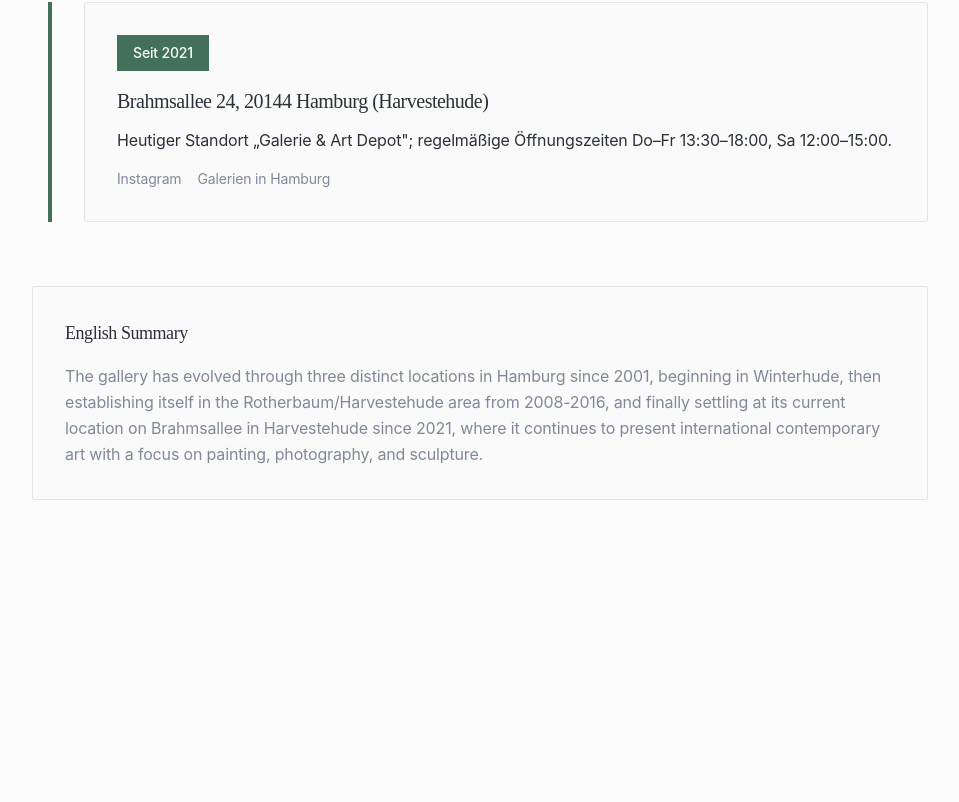
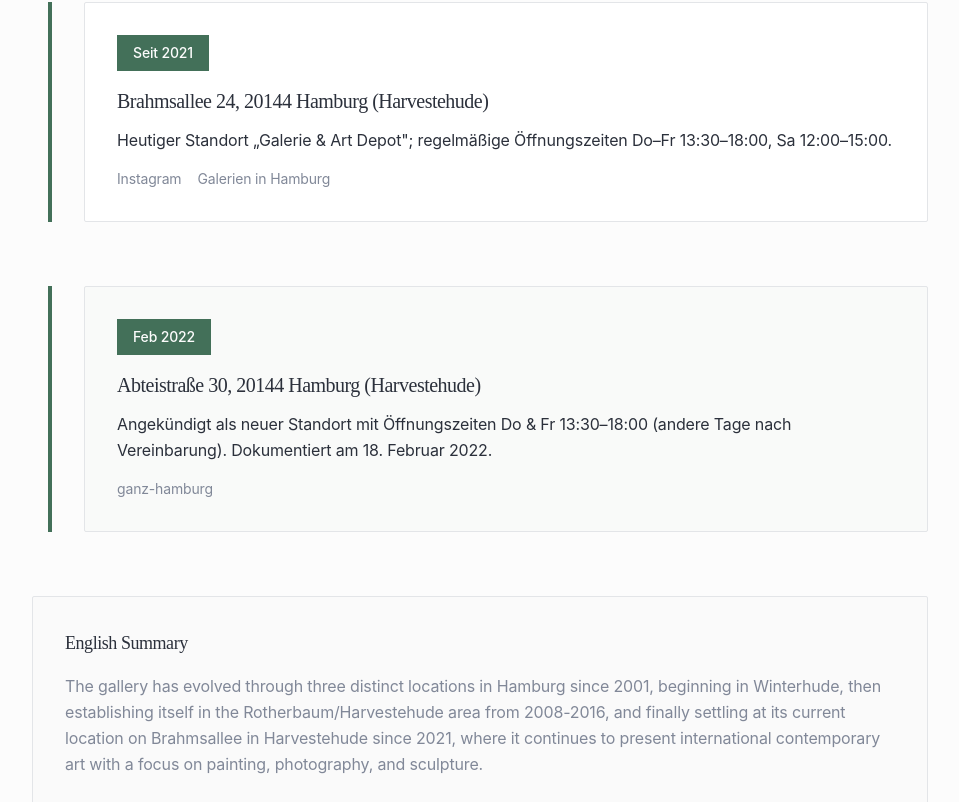
Before and after one commit to Nitro05glycerin/anne-moerchen-galerie, a React (Vite) app: page /geschichte in a window 1280 px wide. Shown: the part 2663-3465 px from the top of the page, without its empty margins (160-1119 px from the left). Before the commit the page ends 3259 px from the top, so only its background shows below. Built offline with nearby package versions, Linux system fonts and the light colour scheme; the HTML template or start-up script is replaced by a standard one.

Commit message:
Update history page

```diff
--- a/src/pages/Geschichte.tsx
+++ b/src/pages/Geschichte.tsx
@@ -115,7 +115,7 @@ const Geschichte = () => {
 
               {/* Seit 2021 */}
               <div className="border-l-4 border-primary pl-8 ml-4">
-                <div className="gallery-card p-8 bg-accent/20">
+                <div className="gallery-card p-8">
                   <div className="flex items-center mb-4">
                     <div className="bg-primary text-primary-foreground px-4 py-2 text-sm font-medium">
                       Seit 2021
@@ -130,6 +130,27 @@ const Geschichte = () => {
                   <div className="flex space-x-4 text-sm text-muted-foreground">
                     <span>Instagram</span>
                     <span>Galerien in Hamburg</span>
+                  </div>
+                </div>
+              </div>
+
+              {/* Feb 2022 */}
+              <div className="border-l-4 border-primary pl-8 ml-4">
+                <div className="gallery-card p-8 bg-accent/20">
+                  <div className="flex items-center mb-4">
+                    <div className="bg-primary text-primary-foreground px-4 py-2 text-sm font-medium">
+                      Feb 2022
+                    </div>
+                  </div>
+                  <h3 className="font-display text-xl mb-3">
+                    Abteistraße 30, 20144 Hamburg (Harvestehude)
+                  </h3>
+                  <p className="text-base leading-relaxed mb-4">
+                    Angekündigt als neuer Standort mit Öffnungszeiten Do & Fr 13:30–18:00 (andere Tage nach Vereinbarung).
+                    Dokumentiert am 18. Februar 2022.
+                  </p>
+                  <div className="flex space-x-4 text-sm text-muted-foreground">
+                    <span>ganz-hamburg</span>
                   </div>
                 </div>
               </div>
```
